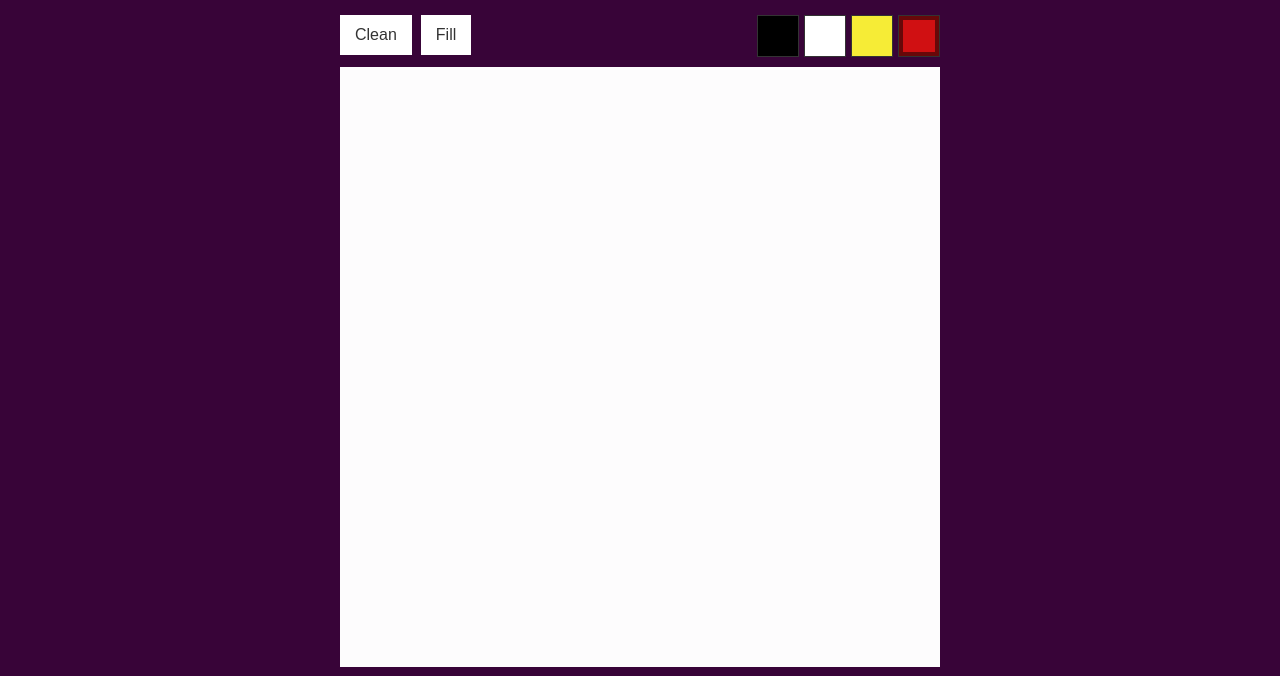
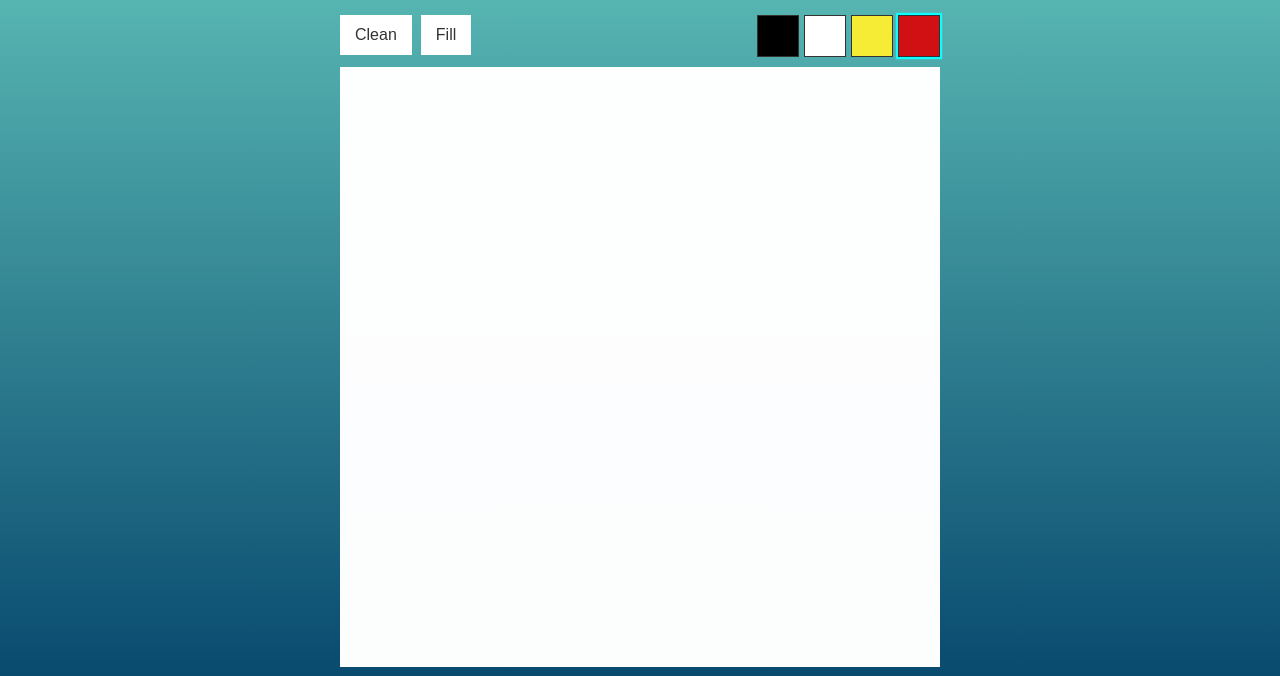
Before and after one commit to maksabuzyarov/css-pure-drawing, a website: page src/index.pug in a window 1280 px wide. Shown: the part 124-800 px from the top of the page. Drawn offline with nearby package versions, Linux system fonts and the light colour scheme; files that its build step writes are made by us from their sources; a web font is replaced by a local one.

Commit message:
Changed the background color and the state view of the active color

```diff
--- a/src/style.scss
+++ b/src/style.scss
@@ -23,7 +23,7 @@ html, body {
 
   color: #fff;
 
-  background: #380438;
+  background: linear-gradient(to bottom, #64C8BD, #094A6F);
 }
 
 .title {
@@ -122,6 +122,8 @@ html, body {
       margin-left: 5px;
 
       border: 1px solid #333;
+
+      cursor: pointer;
     }
 
     @each $key, $color in $colors {
@@ -135,7 +137,7 @@ html, body {
         &:checked {
 
           & + label {
-            box-shadow: inset 0 0 0 4px rgba(#000, .5);
+            box-shadow: 0 0 1px 2px #10fdff;
           }
 
           & ~ .canva {
```
Also changed, not shown: docs/style.css.
